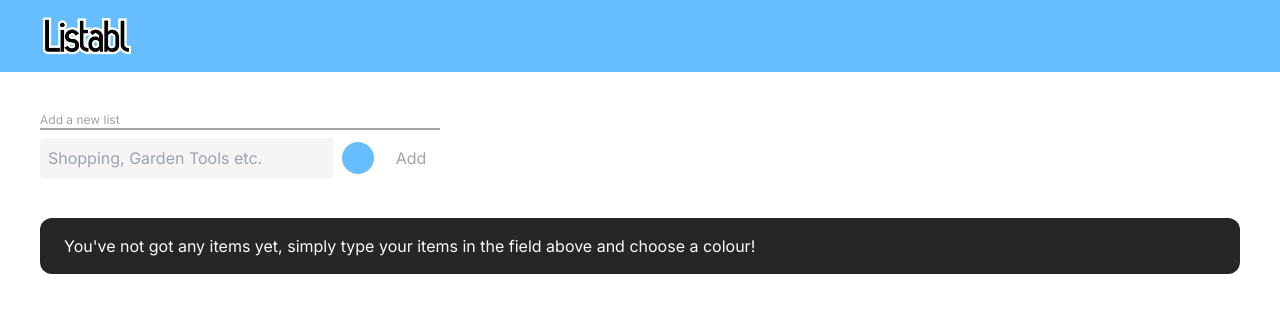
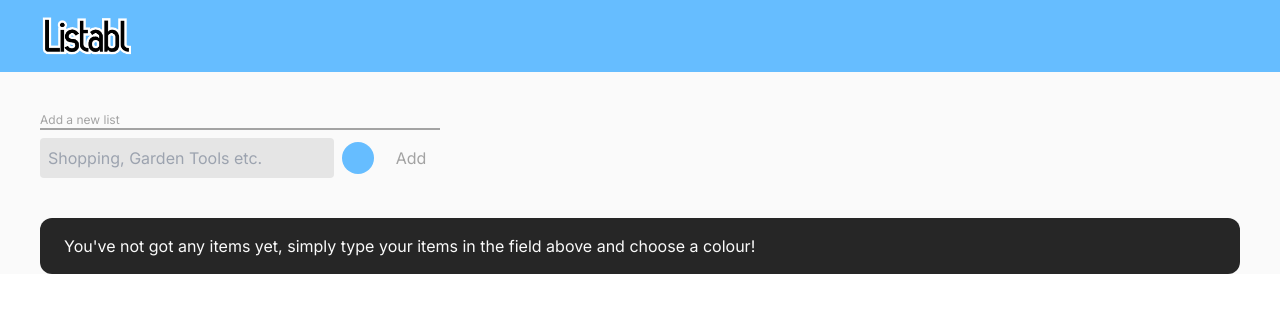
Before and after one commit to mwebh/listabl, a Next.js app: page / in a window 1280 px wide. Shown: the top 312 px of the page. Built offline with nearby package versions, Linux system fonts and the light colour scheme.

Commit message:
changed the form input background colour

```diff
--- a/src/app/Components/IncrementButton.js
+++ b/src/app/Components/IncrementButton.js
@@ -12,7 +12,7 @@ export default function IncrementButton({inputValue, setInputValue, addList, col
             value={inputValue}
             placeholder='Shopping, Garden Tools etc.'
             onChange={(e) => setInputValue(e.target.value)}
-            className={`${inputValue ? 'bg-neutral-50' : 'bg-neutral-100'} p-2 rounded transition-all duration-200 w-full`}
+            className={`${inputValue ? 'bg-neutral-100' : 'bg-neutral-200'} p-2 rounded transition-all duration-200 w-full`}
           />
           <div
             className={`w-8 h-8 rounded-full flex items-center justify-center`}
--- a/src/app/page.js
+++ b/src/app/page.js
@@ -58,7 +58,7 @@ export default function Home() {
 
 
   return (
-    <main className="flex flex-col gap-10">
+    <main className="flex flex-col gap-10 bg-neutral-50">
       <Header color={color} />
       <div className="flex flex-col px-10">
         <IncrementButton inputValue={inputValue} setInputValue={setInputValue} addList={addList} color={color} setColor={setColor} />
```
